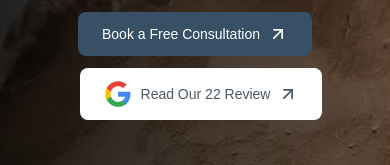
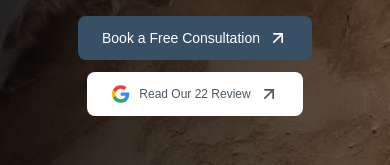
Before and after one commit to Runituplogan/4th-estate-agency, a Next.js app: page / in a window 390 px wide. Shown: the part 319-484 px from the top of the page. Built offline with nearby package versions, Linux system fonts and the light colour scheme; no server answers; what tailwindcss-animated would draw is missing.

Commit message:
still making edits

```diff
--- a/src/app/blogs/page.tsx
+++ b/src/app/blogs/page.tsx
@@ -1,6 +1,6 @@
 "use client"
 import { useState } from "react";
-import { Search } from "lucide-react";
+import { ArrowLeft, ArrowRight, Search } from "lucide-react";
 import HeroLayout from "../components/hero_section";
 import BlogCard from "../components/blog_card";
 import { blogPosts } from "../data/dummy_blog_data";
@@ -81,7 +81,7 @@ export default function BlogPage() {
                     onClick={handlePrev}
                     disabled={currentPage === 1}
                   >
-                    <SideChevron /> <span className="md:inline hidden">Previous</span>
+                    <ArrowLeft/> <span className="md:inline hidden">Previous</span>
                   </button>
                   <span className="font-geist">Page {currentPage} of {totalPages}</span>
                   <button
@@ -89,7 +89,7 @@ export default function BlogPage() {
                     onClick={handleNext}
                     disabled={currentPage === totalPages}
                   >
-                    <span className="md:inline hidden">Next</span> <SideChevron variation="right" />
+                    <span className="md:inline hidden">Next</span> <ArrowRight/>
                   </button>
                 </div>
               </div>
--- a/src/app/components/footer.tsx
+++ b/src/app/components/footer.tsx
@@ -20,7 +20,7 @@ export default function Footer() {
             We drive more traffic, leads & sales to your website.
           </p>
           <div className="flex items-center space-x-3 mt-4 my-3">
-          <Link href="jason@4thestateagency.com">
+          <Link href="mailto:jason@4thestateagency.com">
             <MailIcon2/>
         </Link>
         <Link href="https://www.bing.com/ck/a?!&&p=b881ef0128d1ef8726d1ce7a0881480d4d6b17a7d9e2c20f750a6572599a9896JmltdHM9MTc0MjA4MzIwMA&ptn=3&ver=2&hsh=4&fclid=20eb0161-86f2-62e2-1dd5-14cd874b63c2&psq=4th+estate+agency+linkedin&u=a1aHR0cHM6Ly93d3cubGlua2VkaW4uY29tL2NvbXBhbnkvNHRoLWVzdGF0ZS1hZ2VuY3k&ntb=1">
--- a/src/app/components/hero_section.tsx
+++ b/src/app/components/hero_section.tsx
@@ -108,7 +108,7 @@ const Navbar = () => {
         </Link>
       </div>
       <div className="hidden md:flex space-x-4">
-        <Link href="jason@4thestateagency.com">
+        <Link href="mailto:jason@4thestateagency.com">
           <Image src={MailSvg} alt="Email" width={24} height={24} />
         </Link>
         <Link href="https://www.bing.com/ck/a?!&&p=b881ef0128d1ef8726d1ce7a0881480d4d6b17a7d9e2c20f750a6572599a9896JmltdHM9MTc0MjA4MzIwMA&ptn=3&ver=2&hsh=4&fclid=20eb0161-86f2-62e2-1dd5-14cd874b63c2&psq=4th+estate+agency+linkedin&u=a1aHR0cHM6Ly93d3cubGlua2VkaW4uY29tL2NvbXBhbnkvNHRoLWVzdGF0ZS1hZ2VuY3k&ntb=1">
--- a/src/app/contact/page.tsx
+++ b/src/app/contact/page.tsx
@@ -139,10 +139,14 @@ export default function ContactUs(){
                 </div>
                 <div className="animate-fade-left">
                     <h3 className="text-base font-bold">Headquarters</h3>
-                    <div className="flex items-center gap-3 md:gap-0">
+                    <div className="md:flex items-center gap-3 md:gap-0 hidden">
                     <MapPin className="md:w-4 md:h-4 text-gray-400 w-8 h-8" />
                     <p className="text-base text-[#66717B] my-2 md:mb-0 ">218 S Tower Dr #207, Beverly Hills, CA 90211 - (Sun to Fri 8:00AM - 5:00PM PST)</p>
                     </div>
+                    <p>
+                      <MapPin className="w-4 h-4 text-gray-400 inline" />
+                      <span>218 S Tower Dr #207, Beverly Hills, CA 90211 - (Sun to Fri 8:00AM - 5:00PM PST)</span>
+                    </p>
                  <Image src="/images/location.png" alt="Location Image" height={500} width={600} className="md:my-0 my-6"/>
                 </div>
             </div>
--- a/src/app/icons/googleIcon.tsx
+++ b/src/app/icons/googleIcon.tsx
@@ -1,6 +1,6 @@
 export function GoogleIcon(){
     return (
-        <svg width="29" height="28" viewBox="0 0 29 28" fill="none" xmlns="http://www.w3.org/2000/svg">
+        <svg width="20" height="20" viewBox="0 0 29 28" fill="none" xmlns="http://www.w3.org/2000/svg">
         <path d="M26.4245 14.292C26.4245 13.382 26.3428 12.507 26.1912 11.667H14.1045V16.6312H21.0112C20.7137 18.2353 19.8095 19.5945 18.4503 20.5045V23.7245H22.5978C25.0245 21.4903 26.4245 18.2003 26.4245 14.292Z" fill="#4285F4"/>
         <path d="M14.1036 26.8335C17.5686 26.8335 20.4736 25.6843 22.5969 23.7243L18.4494 20.5043C17.3003 21.2743 15.8303 21.7293 14.1036 21.7293C10.7611 21.7293 7.93192 19.4718 6.92275 16.4385H2.63525V19.7635C4.74692 23.9576 9.08692 26.8335 14.1036 26.8335Z" fill="#34A853"/>
         <path d="M6.92301 16.438C6.66634 15.668 6.52051 14.8455 6.52051 13.9997C6.52051 13.1538 6.66634 12.3313 6.92301 11.5613V8.23633H2.63551C1.73717 10.0247 1.26972 11.9984 1.27051 13.9997C1.27051 16.0705 1.76634 18.0305 2.63551 19.763L6.92301 16.438Z" fill="#FBBC05"/>
--- a/src/app/page.tsx
+++ b/src/app/page.tsx
@@ -44,8 +44,8 @@ export default function Home() {
               "https://www.bing.com/ck/a?!&&p=96bcfb1aaf2f5e881e83c9a2208129613e371e454821c198bd6c5e324adc51baJmltdHM9MTc0MjA4MzIwMA&ptn=3&ver=2&hsh=4&fclid=20eb0161-86f2-62e2-1dd5-14cd874b63c2&psq=4th+estate+agency+google+reviews&u=a1aHR0cHM6Ly9yZXZpZXdzLmJpcmRleWUuY29tLzR0aC1lc3RhdGUtMTcwOTAzMjg2MzY5NjA4&ntb=1"
             }
           >
-            <button className="bg-white px-6 py-3 rounded-lg text-[#4C5862] ml-3">
-              <div className="md:flex items-center space-x-3 hidden">
+            <button className="bg-white px-6 py-3 rounded-lg text-[#4C5862] ml-3 hidden md:inline">
+              <div className="md:flex items-center space-x-3">
                 <Image
                   src="/images/google-logo.png"
                   alt="google logo"
@@ -61,12 +61,20 @@ export default function Home() {
                 <span className="text-xs"> Read Our 22 Review</span>
                 <ArrowUpRight size={20} />
               </div>
-              <div className="flex items-center gap-2 md:hidden">
+            </button>
+          </Link>
+          <Link href={
+              "https://www.bing.com/ck/a?!&&p=96bcfb1aaf2f5e881e83c9a2208129613e371e454821c198bd6c5e324adc51baJmltdHM9MTc0MjA4MzIwMA&ptn=3&ver=2&hsh=4&fclid=20eb0161-86f2-62e2-1dd5-14cd874b63c2&psq=4th+estate+agency+google+reviews&u=a1aHR0cHM6Ly9yZXZpZXdzLmJpcmRleWUuY29tLzR0aC1lc3RhdGUtMTcwOTAzMjg2MzY5NjA4&ntb=1"
+            }
+            className="md:hidden block"
+            >
+          <button className="bg-white px-6 py-3 rounded-lg text-[#4C5862] max-w-[253px]">
+          <div className="flex items-center text-center gap-2">
                 <GoogleIcon/>
-                <span className="text-sm"> Read Our 22 Review</span>
+                <span className="text-xs"> Read Our 22 Review</span>
                 <ArrowUpRight size={20} />
               </div>
-            </button>
+          </button>
           </Link>
         </Wrapper>
       </HeroLayout>
```
